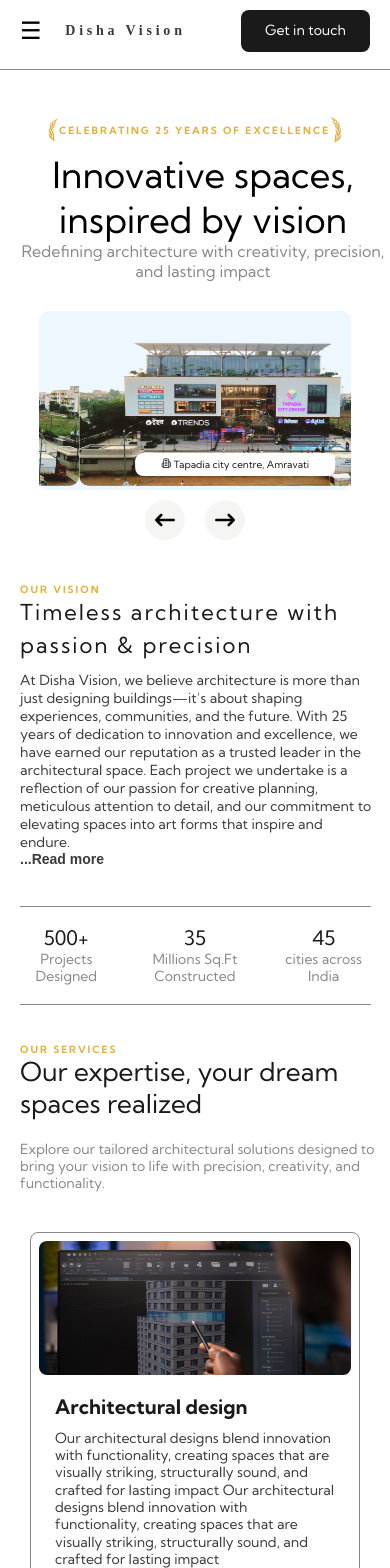
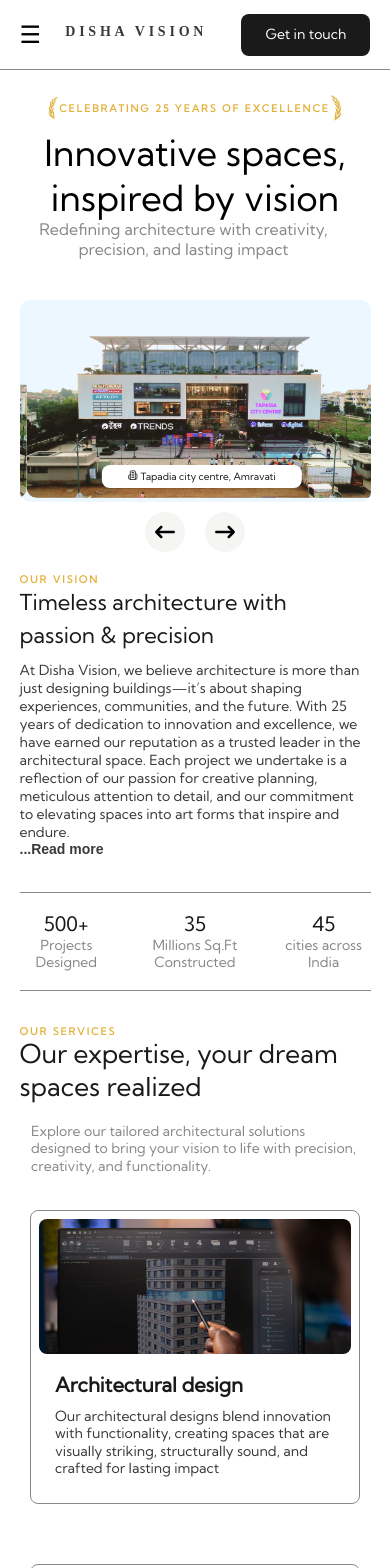
Before and after one commit to JBH105/Disha-Vision-Website, a React (Create React App) app: page / in a window 390 px wide. Shown: the top 1568 px of the page. Built offline with nearby package versions, Linux system fonts and the light colour scheme; a web font is replaced by a local one.

Commit message:
Home page Updated Responsive

```diff
--- a/package.json
+++ b/package.json
@@ -3,6 +3,7 @@
   "version": "0.1.0",
   "private": true,
   "dependencies": {
+    "@fontsource/kumbh-sans": "^5.1.0",
     "@testing-library/jest-dom": "^5.17.0",
     "@testing-library/react": "^13.4.0",
     "@testing-library/user-event": "^13.5.0",
--- a/public/index.html
+++ b/public/index.html
@@ -13,7 +13,7 @@
 
     <link href="https://api.fontshare.com/v2/css?f[]=satoshi@400,500,700&display=swap" rel="stylesheet">
     <link href="https://fonts.googleapis.com/css2?family=Great+Vibes&family=Montserrat&display=swap" rel="stylesheet">
-    <link href="https://fonts.googleapis.com/css2?family=Kumbh+Sans:wght@400;700&display=swap" rel="stylesheet">
+
 
 
     <!--
--- a/src/components/footer/footer.js
+++ b/src/components/footer/footer.js
@@ -2,7 +2,9 @@
 import '../../styles/footer.css'
 function Footer() {
     return (
-        <footer className="footer-container">
+
+        <footer className="footer-container-section">
+            <div className="footer-container">
                 <div className="footer-project">
                     <h2>Have a challenging project for us?</h2>
                 </div>
@@ -29,6 +31,8 @@ function Footer() {
                         <p>Privacy policies and cookies</p>
                     </div>
                 </div>
+
+            </div>
         </footer>
     );
 }
--- a/src/index.css
+++ b/src/index.css
@@ -1,6 +1,8 @@
+@import "~@fontsource/kumbh-sans/index.css";
+
 body {
   margin: 0;
-    font-family: 'Satoshi', sans-serif;
-    font-family: 'Test Domaine Display', sans-serif;
-    font-family: 'Kumbh Sans', sans-serif;
+  font-family: 'Satoshi', sans-serif;
+  font-family: 'Test Domaine Display', sans-serif;
+  font-family: 'Kumbh Sans', sans-serif;
 }
--- a/src/pages/home.js
+++ b/src/pages/home.js
@@ -17,8 +17,7 @@ import project7 from '../assets/project-7.png';
 import project8 from '../assets/project-8.png';
 import image1 from '../assets/image 4.png';
 import image2 from '../assets/image 5.png';
-import image3 from '../assets/image 6.png'
-import Footer from '../components/footer/footer.js'
+import image3 from '../assets/image 6.png';
 import Slider from "react-slick";
 import "slick-carousel/slick/slick.css";
 import "slick-carousel/slick/slick-theme.css";
@@ -27,22 +26,57 @@ import { FaArrowLeftLong, FaArrowRightLong } from 'react-icons/fa6';
 import React, { useEffect, useRef, useState } from 'react';
 import { LuBuilding2 } from 'react-icons/lu';
 const Home = () => {
-  const [scrollDirection, setScrollDirection] = useState("scroll-left");
+
   let sliderRef = React.useRef();
-
   const handleNext = () => sliderRef.current.slickNext();
   const handlePrev = () => sliderRef.current.slickPrev();
   const [showMore, setShowMore] = useState(false);
+  const scrollRef = useRef(null);
+  const [scrollDirection, setScrollDirection] = useState("scroll-left");
+  const [isHovered, setIsHovered] = useState(false);
+  const [isScrolling, setIsScrolling] = useState(true);
+
+  const scroll = (direction) => {
+    if (scrollRef.current) {
+      const { scrollLeft, clientWidth } = scrollRef.current;
+      const scrollAmount = clientWidth / 2;
+
+      if (direction === "left") {
+        scrollRef.current.scrollTo({
+          left: scrollLeft - scrollAmount,
+          behavior: "smooth",
+        });
+        setScrollDirection("scroll-left");
+      } else {
+        scrollRef.current.scrollTo({
+          left: scrollLeft + scrollAmount,
+          behavior: "smooth",
+        });
+        setScrollDirection("scroll-right");
+      }
+
+
+      setIsScrolling(false);
+      setTimeout(() => {
+        setIsScrolling(true);
+      }, 3000);
+    }
+  };
 
   useEffect(() => {
+    if (isHovered || !isScrolling) return;
     const interval = setInterval(() => {
-      setScrollDirection((prev) =>
-        prev === "scroll-left" ? "scroll-right" : "scroll-left"
-      );
+      if (scrollDirection === "scroll-left") {
+        scroll("right");
+      } else {
+        scroll("left");
+      }
     }, 10000);
 
     return () => clearInterval(interval);
-  }, []);
+  }, [isHovered, isScrolling, scrollDirection]);
+
+
   const images = [
     { src: View1, alt: "Tapadia city centre, Amravati" },
     { src: View2, alt: "Tapadia city centre, Amravati" },
@@ -58,22 +92,7 @@ const Home = () => {
     autoplaySpeed: 3000,
     arrows: false,
   };
-  const scrollRef = useRef(null);
 
-  const scroll = (direction) => {
-    if (scrollRef.current) {
-      const { scrollLeft, clientWidth } = scrollRef.current;
-      const scrollAmount = clientWidth / 2;
-      if (direction === "left") {
-        scrollRef.current.scrollTo({ left: scrollLeft - scrollAmount, behavior: "smooth" });
-        setScrollDirection("scroll-left");
-      }
-      else {
-        scrollRef.current.scrollTo({ left: scrollLeft + scrollAmount, behavior: "smooth" });
-        setScrollDirection("scroll-right");
-      }
-    }
-  };
   const testimonials = [
     {
       src: image1,
@@ -163,8 +182,9 @@ const Home = () => {
 
 
   return (
-    <div className='home-back'>
-      <div className="home-section">
+    <div className='container_home'>
+      {/*Home section*/}
+      <section className="home-section">
         <div className="home-content">
           <img src={group1} alt='group1'></img><h1>CELEBRATING 25 YEARS OF EXCELLENCE</h1><img src={group2} alt='group2'></img>
         </div>
@@ -188,10 +208,9 @@ const Home = () => {
           <FaArrowLeftLong className="left-icon" onClick={handlePrev} />
           <FaArrowRightLong className="right-icon" onClick={handleNext} />
         </div>
-      </div>
+      </section>
 
-      {/*vision section*/}
-      <div className="container">
+      <section className="container-section">
         <div className="home-text">
           <h1 className="home-vision">OUR VISION</h1>
           <h2 className="home-timeless">Timeless architecture with passion & precision</h2>
@@ -211,9 +230,9 @@ const Home = () => {
             {showMore ? "...Read less" : "...Read more"}
           </button>
         </div>
-      </div>
-      {/* statistics section*/}
-      <div className="statistics-section">
+      </section>
+      {/*Statistics section*/}
+      <section className="statistics-section">
         <div className="stat">
           <h1>500+</h1>
           <p>Projects Designed</p>
@@ -226,10 +245,9 @@ const Home = () => {
           <h1>45</h1>
           <p>cities across India</p>
         </div>
-      </div>
-
-      {/*services section*/}
-      <div className='our-services'>
+      </section>
+      {/*Services section*/}
+      <section className="our-services-section">
         <div className='our-services-h1'>
           <h1>OUR SERVICES</h1>
           <h2>Our expertise, your dream spaces realized</h2>
@@ -246,8 +264,7 @@ const Home = () => {
             </div>
             <div className='s-describe'>
               <h1>Architectural design</h1>
-              <p>Our architectural designs blend innovation with functionality, creating spaces that are visually striking, structurally sound, and crafted for lasting impact Our architectural designs blend innovation with functionality,
-                creating spaces that are visually striking, structurally sound, and crafted for lasting impact</p>
+              <p>Our architectural designs blend innovation with functionality, creating spaces that are visually striking, structurally sound, and crafted for lasting impact</p>
             </div>
           </div>
           <div className='service-contant'>
@@ -256,8 +273,7 @@ const Home = () => {
             </div>
             <div className='s-describe'>
               <h1>Interior design</h1>
-              <p>Our interior designs transform spaces into personalised environments that balance aesthetics, comfort, and functionality, bringing beauty and purpose into every detail. Our architectural designs blend innovation with functionality,
-                creating spaces that are visually striking & structurally sound</p>
+              <p>Our interior designs transform spaces into personalised environments that balance aesthetics, comfort, and functionality, bringing beauty and purpose into every detail.</p>
             </div>
           </div>
           <div className='service-contant'>
@@ -281,9 +297,10 @@ const Home = () => {
             </div>
           </div>
         </div>
-      </div>
+      </section>
+
       {/*project section*/}
-      <div className="projects-container">
+      <section className="projects-container-section">
         <h3 className="projects-title">PROJECTS</h3>
         <h1 className="projects-heading">Shaping iconic spaces across every sector</h1>
         <p className="projects-subtitle">
@@ -343,13 +360,19 @@ const Home = () => {
             <h3>states</h3>
           </div>
         </div>
-      </div>
+      </section>
+
       {/*TESTIMONIALS*/}
+      <section>
         <div className="scroll-container">
           <h1>TESTIMONIALS</h1>
           <h2>Hear it from our customers</h2>
 
-        <div className="testimonial-container">
+          <div
+            className="testimonial-container"
+            onMouseEnter={() => setIsHovered(true)}
+            onMouseLeave={() => setIsHovered(false)}
+          >
             <div className="scroll-client">
               <div ref={scrollRef} className={`scroll-track ${scrollDirection}`}>
                 {testimonials.map((testimonial, index) => (
@@ -382,9 +405,9 @@ const Home = () => {
             </div>
           </div>
         </div>
+      </section>
 
-      <Footer />
-    </div >
+    </div>
   );
 };
 
--- a/src/routes/myroutes.js
+++ b/src/routes/myroutes.js
@@ -2,7 +2,8 @@ import React from 'react';
 import { Route, BrowserRouter as Router, Routes } from 'react-router-dom';
 import Navbar from '../components/navbar/navbar';
 import Home from '../pages/home';
-
+import '@fontsource/kumbh-sans';
+import Footer from '../components/footer/footer';
 
 function Myrouts() {
     return (
@@ -17,6 +18,7 @@ function Myrouts() {
                 <Route path="/" element={<Home />} />
 
             </Routes>
+            <Footer/>
         </Router>
     );
 }
--- a/src/styles/footer.css
+++ b/src/styles/footer.css
@@ -1,17 +1,21 @@
-/* Footer Container */
-.footer-container {
+.footer-container-section {
     background-color: #3A3A38;
-    padding: 40px 20px;
-    text-align: center;
     width: 100%;
     align-items: center;
+    text-align: center;
+}
+
+.footer-container {
+    max-width: 90vw;
+    margin: 0 auto;
+    padding-top: 40px;
+    padding-bottom: 30px;
 }
 
 .footer-project h2 {
     font-family: 'Kumbh Sans';
     height: 60px;
     size: 48px;
-    margin-top: 30px;
     font-weight: 500;
     color: #FFFFFF;
     line-height: 59.53px;
@@ -62,7 +66,7 @@
 .footer-web {
     display: flex;
     align-items: center;
-    justify-content: space-around;
+    justify-content: space-between;
 }
 
 .footer-p p {
@@ -75,18 +79,14 @@
 
 
 @media (max-width: 425px) and (min-width:320px) {
-    .footer-container {
-        padding: 20px 10px;
-    }
 
     .footer-project h2 {
         font-size: 21px;
         line-height: 30px;
-        margin-top: 20px;
+        margin-top: 10px;
     }
 
     .footer-connect-btn {
-        margin-top: 10px;
         font-size: 16px;
         padding: 8px 10px;
     }
@@ -118,6 +118,10 @@
 
 @media (min-width: 768px) and (max-width:1024px) {
 
+.footer-container {
+    max-width: 90vw;
+}
+
     .footer-web {
         justify-content: space-between;
         margin-top: 20px;
--- a/src/styles/home.css
+++ b/src/styles/home.css
@@ -5,15 +5,18 @@
     box-sizing: border-box;
 }
 
-.home-back {
-    background-color: #FFFFFF;
-    width: 100%;
+.container_home {
+    max-width: 90vw;
+    margin: 0px auto;
 }
+
 
 .home-section {
     padding-top: 10%;
     align-items: center;
     text-align: center;
+    max-width: 90vw;
+    margin-bottom: 5%;
 }
 
 .home-content {
@@ -29,12 +32,12 @@
     font-family: 'Kumbh Sans';
     font-size: 14px;
     font-weight: 600;
-    letter-spacing: 2px;
+    letter-spacing: 0.2em;
 }
 
 .home-descripion {
     margin-top: 10px;
-    margin-bottom: 5%;
+    margin-bottom: 40px;
 }
 
 .home-descripion h1 {
@@ -52,10 +55,9 @@
 }
 
 .slider-container {
-    width: 80%;
     background-color: #EDF7FF;
     border-radius: 10px;
-    margin: 0 auto;
+    overflow: hidden;
 }
 
 .image-caption {
@@ -115,29 +117,28 @@
 }
 
 /*vision section*/
-.container {
-    margin-top: 10%;
+.container-section {
+    max-width: 100vw;
     display: flex;
-    justify-content: space-around;
+    justify-content: space-between;
 }
 
 .home-text {
-    width: 580px;
+    width: 538px;
 }
 
 .home-text h1 {
     font-family: 'Kumbh Sans';
     font-size: 14px;
     font-weight: 600;
-    letter-spacing: 2px;
     color: #E3B23C;
+    letter-spacing: 0.2em;
 }
 
 .home-text h2 {
     font-family: 'Kumbh Sans';
     font-size: 48px;
     font-weight: 500;
-    letter-spacing: 2px;
     color: #000000;
 }
 
@@ -179,20 +180,16 @@
 
 /* statistics section*/
 .statistics-section {
-    margin-top: 10%;
-    padding-top: 20px;
-    padding-bottom: 20px;
+    margin-top: 50px;
+    padding: 28px 0;
     display: flex;
-    width: 90%;
-    margin: 5%;
+    max-width: 100vw;
     text-align: center;
     align-items: center;
     justify-content: space-around;
     border-bottom: 0.3px solid #888888;
     border-top: 0.3px solid #888888;
     margin-bottom: 10%;
-
-
 }
 
 .stat h1 {
@@ -211,7 +208,9 @@
 }
 
 /*services section*/
-.our-services {
+.our-services-section {
+    margin: 0 auto;
+    max-width: 100vw;
     align-items: center;
     text-align: center;
 }
@@ -221,7 +220,7 @@
     font-size: 14px;
     font-weight: 600;
     font-family: 'Kumbh Sans';
-    letter-spacing: 2px;
+    letter-spacing: 0.2em;
 }
 
 .our-services-h1 h2 {
@@ -249,12 +248,13 @@
 }
 
 .services-description {
+    margin: 0 auto;
     display: flex;
+    justify-content:center;
     flex-wrap: wrap;
-    justify-content: center;
-    margin-top: 5%;
+    margin-top: 50px;
     margin-bottom: 10%;
-    gap: 30px;
+    gap: 60px;
 }
 
 .service-contant {
@@ -265,12 +265,12 @@
     padding: 10px;
     background-color: #FFFFFF;
     text-align: center;
-    border: 0.3px solid #888888
+    border: 0.3px solid #888888;
 }
 
 
 .s-describe {
-    max-width: 516px;
+    max-width: 556px;
     text-align: left;
     padding-left: 16px;
 }
@@ -354,6 +354,11 @@
     margin-top: 5%;
     overflow: hidden;
 
+}
+
+.scroll-client:hover .scroll-track {
+    animation-play-state: paused;
+    cursor: pointer;
 }
 
 .scroll-client::before,
@@ -495,11 +500,12 @@
 }
 
 /*projects-container */
-.projects-container {
+.projects-container-section {
+    margin: 0 auto;
+    max-width: 100vw;
     text-align: center;
     padding: 40px 20px;
     background-color: #f8f8f8;
-    margin: 10px;
 }
 
 .projects-title {
@@ -643,14 +649,14 @@
 
 /* Responsive styles for mobile devices */
 @media (max-width: 430px) and (min-width:320px) {
-
-    .home-back {
-        width: 100%;
-        align-items: center;
+    .container_home {
+        max-width: 90vw;
+        margin: 0px auto;
     }
 
     .home-section {
-        margin-top: 20%;
+        max-width: 100vw;
+        margin-top: 60px;
         justify-content: center;
     }
 
@@ -661,9 +667,8 @@
     }
 
     .home-descripion {
-        height: 138px;
         align-items: center;
-        margin-left: 16px;
+
     }
 
     .home-descripion h1 {
@@ -679,12 +684,8 @@
         font-size: 16px;
         font-weight: 400;
         line-height: 19.84px;
+        width: 328px;
         text-align: center;
-    }
-
-    .slider-container {
-        width: 80%;
-        left: 20px;
     }
 
     .image-caption {
@@ -704,10 +705,8 @@
         border-radius: 8px;
     }
 
-    .container {
-        height: auto;
+    .container-section {
         flex-direction: column;
-        margin-left: 20px;
     }
 
     .home-text {
@@ -729,7 +728,7 @@
     }
 
     .home-paragraphs {
-        width: 95%;
+        width: 100%;
         margin-top: 10px;
     }
 
@@ -795,9 +794,10 @@
     }
 
     .our-services {
-        width: 100%;
-        gap: 28px;
+        max-width: 100vw;
+        gap: 12px;
         text-align: left;
+
     }
 
     .our-services-h1 h1 {
@@ -805,8 +805,8 @@
         font-size: 10px;
         font-weight: 600;
         line-height: 12.4px;
+        text-align: left;
         letter-spacing: 0.2em;
-        margin-left: 20px;
     }
 
     .our-services-h1 h2 {
@@ -814,7 +814,7 @@
         font-size: 26px;
         font-weight: 500;
         line-height: 32.25px;
-        margin-left: 20px;
+        text-align: left;
     }
 
     .our-services-p p {
@@ -823,8 +823,7 @@
         font-weight: 300;
         line-height: 17.36px;
         text-align: left;
-        width: 380px;
-        margin-left: 20px;
+        width: 328px;
     }
 
     .services-description {
@@ -835,10 +834,8 @@
     }
 
     .service-contant {
-        height: 364px;
         padding: 8px 8px 16px 8px;
         border-radius: 8px;
-        border: 0.3px;
         border: 0.3px solid #888888;
     }
 
@@ -853,9 +850,6 @@
 
     .s-describe {
         width: 296px;
-        height: 166px;
-        left: 16px;
-        gap: 14px;
     }
 
     .s-describe h1 {
@@ -1046,11 +1040,14 @@
 
 
 @media (min-width: 768px) and (max-width: 1024px) {
-    .home-back {
-        width: 100%;
+    .container_home {
+        max-width: 90vw;
+        margin: 0px auto;
     }
 
     .home-section {
+        max-width: 100vw;
+        margin: 0 auto;
         padding-top: 15%;
     }
 
@@ -1073,7 +1070,7 @@
     }
 
     .slider-container {
-        width: 90%;
+        margin: 0 auto;
     }
 
     .image-caption {
@@ -1093,10 +1090,8 @@
         border-radius: 8px;
     }
 
-    .container {
-        width: 100%;
-        padding: 40px;
-        gap: 16px;
+    .container-section {
+        margin-top: 40px;
     }
 
     .home-text {
@@ -1121,9 +1116,8 @@
     }
 
     .statistics-section {
-        display: flex;
-        align-items: center;
-        width: 90%;
+        max-width: 100vw;
+
     }
 
     .stat {
@@ -1135,8 +1129,8 @@
         font-size: 18px;
     }
 
-    .our-services {
-        width: 90%;
+    .our-services-section {
+        max-width: 100vw;
         margin: 0 auto;
     }
 
@@ -1153,9 +1147,14 @@
         text-align: center;
     }
 
+    .services-description {
+        display: flex;
+        flex-wrap: wrap;
+        max-width: 100vw;
+    }
+
     .service-contant {
-        width: 100%;
-        margin: 10px 0;
+        max-width: 400px;
     }
 
     .s-describe p {
--- a/src/styles/navbar.css
+++ b/src/styles/navbar.css
@@ -1,7 +1,6 @@
 /* General Navbar Styles */
 .navbar {
     background-color: #FFFFFF;
-    padding: 10px 20px;
     position: fixed;
     top: 0;
     z-index: 1000;
@@ -12,9 +11,10 @@
 }
 
 .navbar-container {
+    max-width: 90vw;
     display: flex;
     justify-content: space-between;
-    align-items: center;
+    margin: 0 auto;
 }
 
 .navbar-logo {
@@ -23,11 +23,10 @@
     font-weight: 900;
     color: #3A3A38;
     letter-spacing: 3.4px;
-    margin: 0;
     width: 172px;
     height: 22px;
-    top: 24px;
-    margin-left: 100px;
+    text-transform: uppercase;
+    margin-top: 24px;
 }
 
 .menu-toggle {
@@ -37,6 +36,10 @@
     font-size: 1.5rem;
     color: black;
     cursor: pointer;
+}
+
+.navbar-container ul {
+    margin-top: 14px;
 }
 
 .navbar-links {
@@ -72,8 +75,7 @@
 .contact-btn {
     width: 183px;
     height: 42px;
-    top: 14px;
-    margin-right: 100px;
+    margin-top: 14px;
     padding: 11px 12px;
     background: #1A1A1A;
     color: #FFFFFF;
@@ -93,12 +95,11 @@
 
     .menu-toggle {
         display: block;
+        margin-top: 14px;
     }
 
     .navbar-logo {
-        margin: 0px;
         height: 16px;
-        top: 27px;
         margin-left: 20px;
         font-family: 'Satoshi';
         font-size: 14px;
@@ -127,7 +128,7 @@
         height: auto;
         gap: 15px;
         position: absolute;
-        top: 70px;
+        top: 40px;
         left: 0;
         background-color: rgb(255, 255, 255);
         padding: 10px;
@@ -157,13 +158,12 @@
 /* Responsive Styles */
 @media (min-width: 768px) and (max-width: 1024px) {
     .navbar-container {
-        padding: 0 20px;
+        max-width: 90vw;
     }
 
     .navbar-logo {
         margin-left: 0px;
         font-size: 16px;
-        margin-top: 1px;
         font-weight: 900;
     }
 
@@ -182,6 +182,5 @@
     .contact-btn {
         margin-right: 0px;
         font-size: 14px;
-        margin-top: 1px;
     }
 }
```
Also changed, not shown: 1 other file (tests, documents, lock files or other folders). Lines whose indentation alone changed are shown as unchanged.
